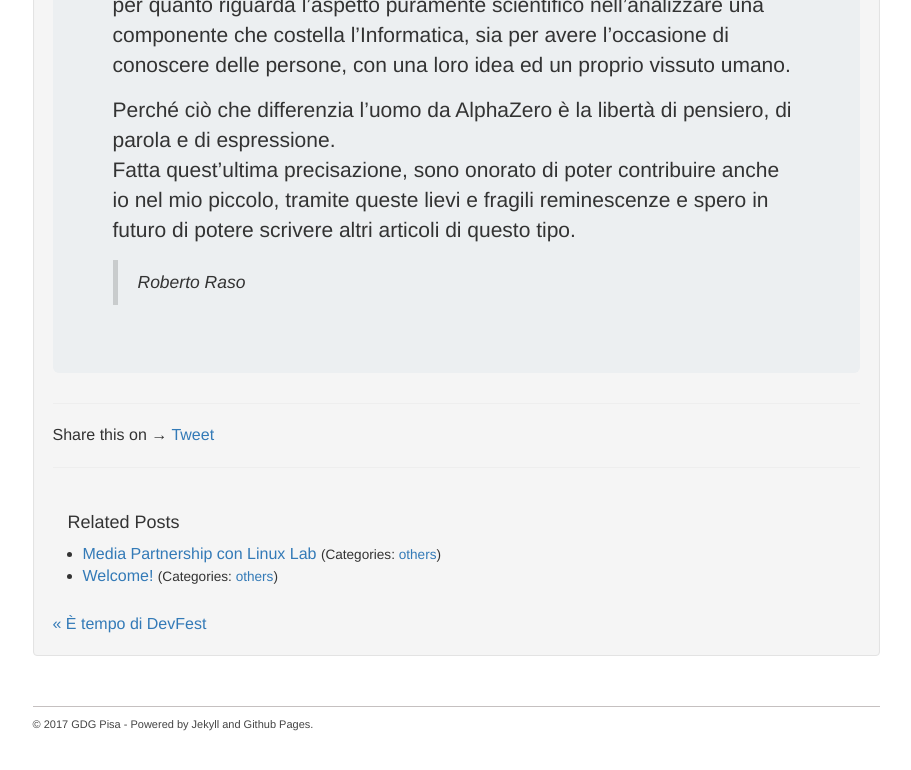
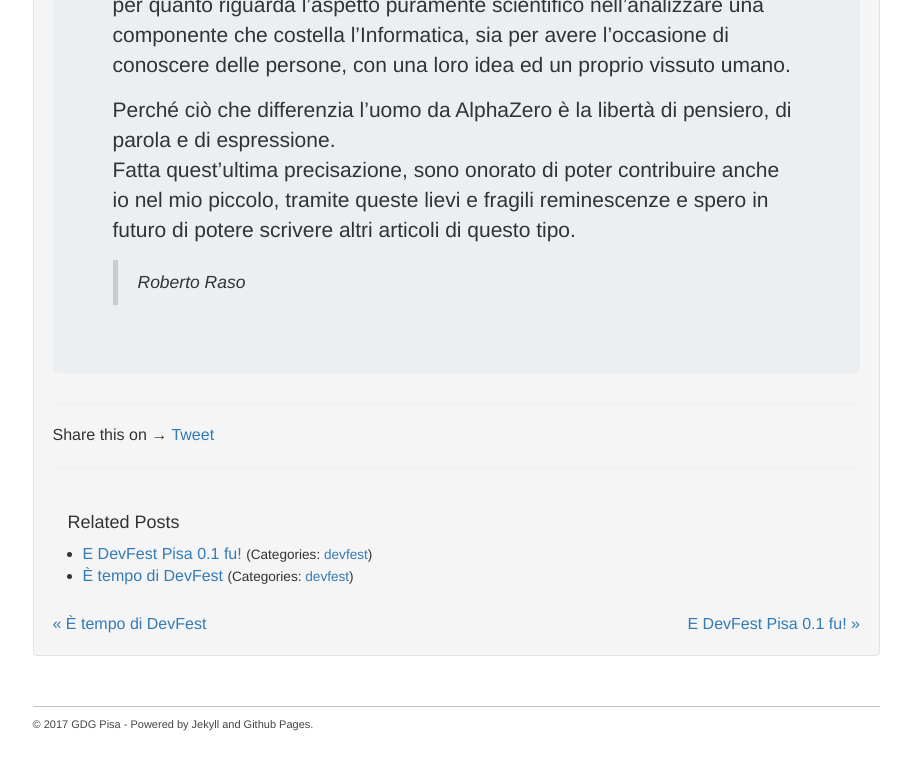
Before and after one commit to gdgpisa/gdgpisa.github.io, a Jekyll site: the page built from _posts/2018-4-01-devfest-pisa-raccontata-da-un-outsider.md, in a window 1280 px wide and 900 px high, scrolled down 6456 px, cut to the strip 0-796 px from the top of the window. Shown: the top 770 px of the strip, without its empty margins (330-1241 px from the left). Built offline with Jekyll 4.4.1, drawn with Linux system fonts in a browser that asks for light colours; comment, search, counter and statistics services are not loaded; some of the changed lines change nothing that is shown.

Commit message:
Added DevFest recap blogpost

```diff
--- a/_posts/2018-1-16-devfest.md
+++ b/_posts/2018-1-16-e-tempo-di-devfest.md
@@ -2,9 +2,9 @@
 layout: post
 title: È tempo di DevFest
 date:   2018-1-16 00:00:00
-categories: events
+categories: devfest
 ---
-# 🔶 È tempo di DevFest  🔶
+# È tempo di DevFest!
 
 Con grande orgoglio il GDG Pisa è felicissimo di annunciarvi la **DevFest Pisa 0.1**. È la prima volta che viene organizzato tale evento a Pisa/in tutta la toscana, per questo motivo 0.1.
 
--- a/_posts/2018-4-01-devfest-pisa-raccontata-da-un-outsider.md
+++ b/_posts/2018-4-01-devfest-pisa-raccontata-da-un-outsider.md
@@ -2,7 +2,7 @@
 layout: post
 title: DevFest Pisa 0.1 raccontata da un outsider
 date:   2018-4-01 00:00:00
-categories: others
+categories: devfest
 ---
 
 # DevFest Pisa 0.1 raccontata da un outsider
--- /dev/null
+++ b/_posts/2018-4-08-e-devfest-fu.md
@@ -0,0 +1,49 @@
+---
+layout: post
+title: E DevFest Pisa 0.1 fu!
+date:   2018-4-08 00:00:00
+categories: devfest
+---
+
+![collage](/static/img/devfest-header.jpg)
+
+# E DevFest fu!
+
+Anche questo evento è passato, indubbiamente il nostro evento più emozionante e il più sentito tra i partecipanti. Siamo molto felici del risultato ottenuto, siamo orgogliosi di aver ricevuto così tanto calore e così tanto entusiasmo da parte di tutti.
+
+Molto ci hanno chiesto **com'è andata questa DevFest?** Vedendo i feedback form che ci avete lasciato ed i pareri durante l'evento, siamo felici di rispondere alla domanda con un sonoro: **È andata benissimo!!!** 🎉 I talk sono stati pieni di persone interessate e ci ha fatto veramente piacere vedere il clima di networking che si é creato fra i partecipanti.
+
+Ecco a voi quale **numero** di questa DevFest
+
+* **230** partecipanti in totale!
+* **16** speakers provenienti da Italia, Regno Unito, Germania e Israele.
+* **20** sessioni (fra talks e workshops).
+* **0** il numero di biglietti rimanenti su EventBrite! L'evento era sold-out da oltre una settimana!
+
+Vogliamo dirvi **grazie** nuovamente per aver reso questa DevFest fanastica! ❤️ Ci teniamo a condividere con voi alcuni ricordi di questa fantastica giornata.
+
+## VideoRecap
+
+<iframe width="560" height="315" src="https://www.youtube.com/embed/KKKoFXHC_zc?rel=0" frameborder="0" allow="autoplay; encrypted-media" allowfullscreen></iframe>
+
+Un grazie di cuore a [Davide Ginnasio](https://www.youtube.com/user/ginnasio90) per aver realizzato il video.
+
+## Album Fotografico
+
+[![collage](/static/img/devfest-collage.jpg)](https://photos.app.goo.gl/2eHDZJ2jR86mNMBl2)
+
+* [Album Fotografico Ufficiale](https://photos.app.goo.gl/2eHDZJ2jR86mNMBl2), Credits to [Diego De Conno](https://www.facebook.com/diego.deconno)
+
+* [Album Fotografico di Community](https://photos.app.goo.gl/Pute78lIB3ZGkb2r1)
+
+## Slides dei talks
+
+Abbiamo raccolto le **slides** e il materiale di ogni talk e workshop all'interno della pagina [schedule](https://devfest.gdgpisa.it/schedule/day1).
+Per accedere alle slides è sufficiente premere sul bottone _View presentation_ presente su ogni sessione.
+
+![sample](/static/img/devfest-slides-sample.png)
+
+E con questo è tutto!
+Grazie di nuovo e vi aspettiamo al prossimo evento del GDG Pisa!
+
+_Lo staff del GDG Pisa_
--- /dev/null
+++ b/category/devfest.md
@@ -0,0 +1,6 @@
+---
+layout: posts_by_category
+categories: devfest
+title: DevFest
+permalink: /category/devfest
+---
```
Also changed, not shown: static/img/devfest-collage.jpg (added), static/img/devfest-header.jpg (added), static/img/devfest-slides-sample.png (added).
